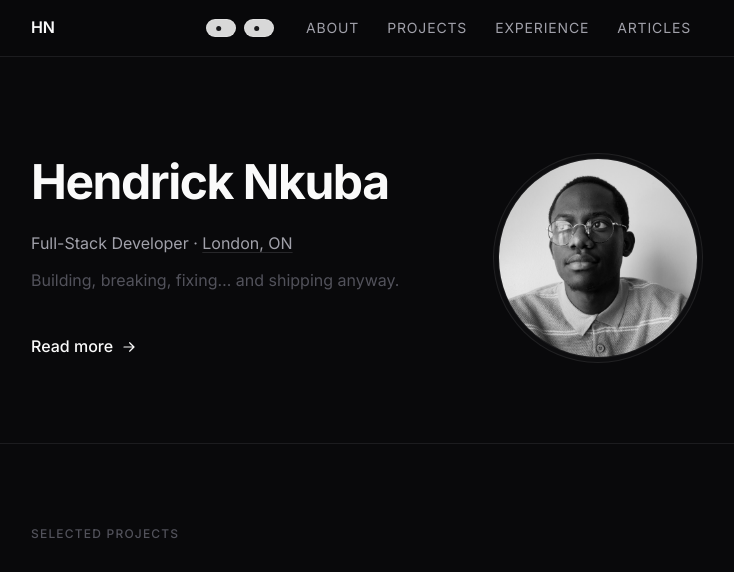
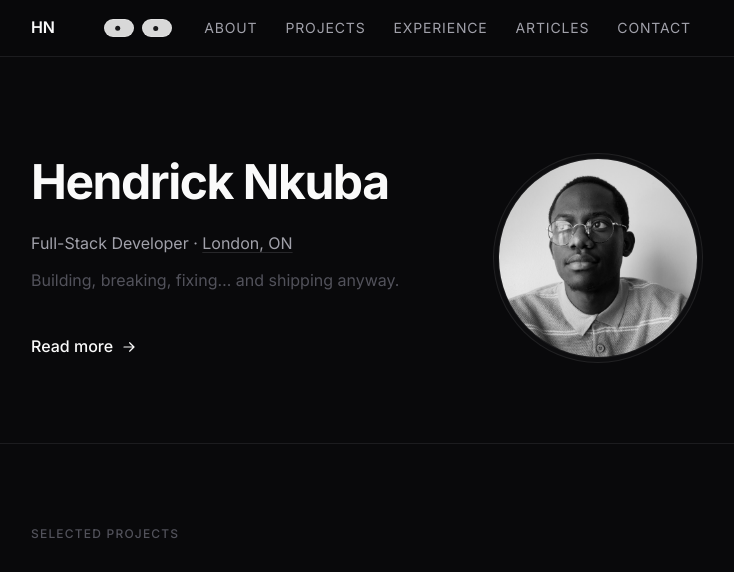
Before and after one commit to hendricknkuba/hendricknkuba.com, a website with bundled scripts: page index.html in a window 1280 px wide. Shown: the top 572 px of the page, without its empty margins (273-1007 px from the left). Built offline with nearby package versions, Linux system fonts and the light colour scheme.

Commit message:
Add 'Contact' link to navigation in multiple pages

```diff
--- a/index.html
+++ b/index.html
@@ -42,6 +42,7 @@
             <li><a href="/projects/">Projects</a></li>
             <li><a href="/experience/">Experience</a></li>
             <li><a href="/articles/">Articles</a></li>
+            <li><a href="/contact/">Contact</a></li>
           </ul>
         </div>
       </div>
```
Also changed, not shown: 404.html (+1 -0 lines), about/index.html (+1 -0 lines), articles/index.html (+1 -0 lines).
